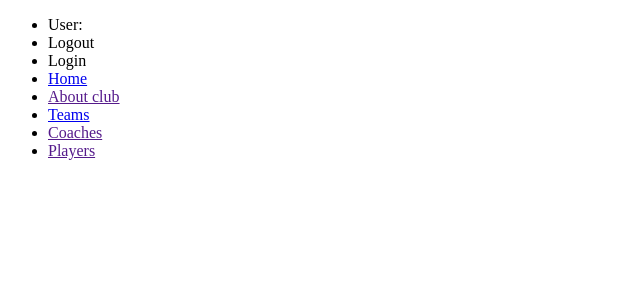
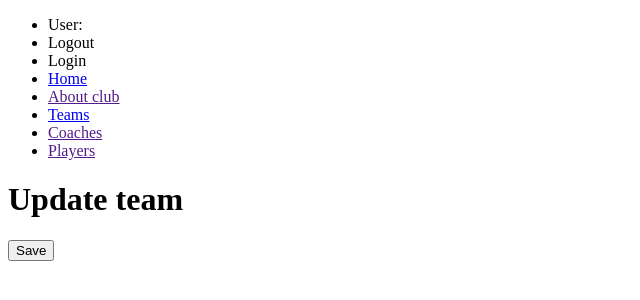
Before and after one commit to anastasiia-tsurkan/iCoach, a Django app: template templates/sport_academy/team_form.html in a window 1280 px wide. Shown: the top 300 px of the page, without its empty margins (0-640 px from the left). Run offline with Django 4.2, Linux system fonts and the light colour scheme; the template is opened without the code that fills it: values that come from a table or form of the project are taken from there, others are empty; data comes from the database, SQL or seed files in the repository; tables that the repository leaves empty hold one stand-in row (values such as "Sample post").

```diff
--- a/sport_academy/urls.py
+++ b/sport_academy/urls.py
@@ -3,10 +3,13 @@ from django.urls import path
 from sport_academy.views import (
     index,
     TeamListView,
+    TeamCreateView,
 )
 
 urlpatterns = [
     path("", index, name="index"),
-    path("teams/", TeamListView.as_view(), name="teams-list")
+    path("teams/", TeamListView.as_view(), name="teams-list"),
+    path("teams/create/", TeamCreateView.as_view(), name="team-create"),
+
 ]
 app_name = "sport_academy"
--- a/templates/sport_academy/team_form.html
+++ b/templates/sport_academy/team_form.html
@@ -1,5 +1,10 @@
 {% extends "base.html" %}
 
 {% block content %}
+  <h1>{{ object|yesno:"Update,Create new" }} team</h1>
+  <form action="" method="post" novalidate>
+    {% csrf_token %}
 
+    <input type="submit" value="Save">
+  </form>
 {% endblock %}
--- a/templates/sport_academy/teams_list.html
+++ b/templates/sport_academy/teams_list.html
@@ -1,7 +1,10 @@
 {% extends "base.html" %}
 
 {% block content %}
-  <h1>Teams</h1>
+  <h1>
+    Teams
+    <a href="{% url 'sport_academy:team-create' %}">Add new</a>
+  </h1>
    {% if teams_list %}
       <table class="table">
         <tr>
```
Also changed, not shown: sport_academy/views.py (+10 -0 lines), templates/sport_academy/team_detail.html (added).
